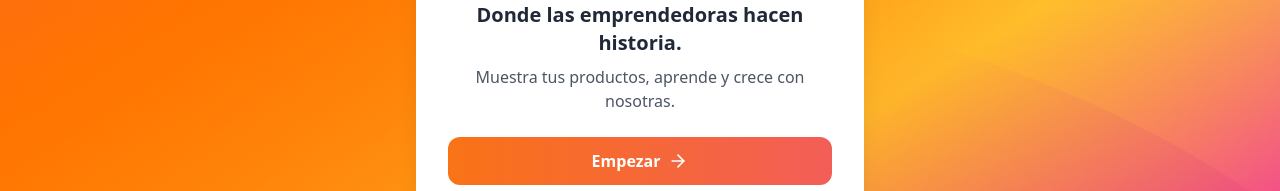
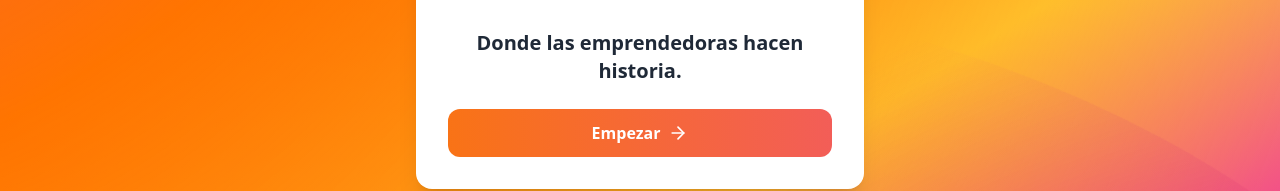
Before and after one commit to BenjaminGhiggo/winaya-lablab, a React (Vite) app: page /auth/welcome in a window 1280 px wide. Shown: the part 409-600 px from the top of the page. Built offline with nearby package versions, Linux system fonts and the light colour scheme.

Commit message:
eliminando la frase de muestra tus productos, aprende y crece con nosotras, xd

```diff
--- a/src/pages/Welcome.tsx
+++ b/src/pages/Welcome.tsx
@@ -29,9 +29,9 @@
             <h2 className="text-xl font-semibold text-gray-800">
             Donde las emprendedoras hacen historia.
             </h2>
-            <p className="text-gray-600">
+            {/* <p className="text-gray-600">
               Muestra tus productos, aprende y crece con nosotras.
-            </p>
+            </p> */}
           </div>
 
           <button
```
